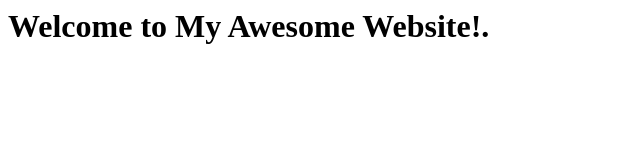
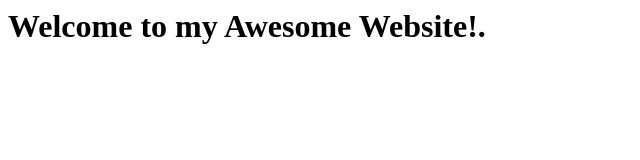
Before and after one commit to 2006simran/1simran-demo, a plain HTML site: page index.html in a window 1280 px wide. Shown: the full height of the page, 0-640 px from the left. Drawn offline with Linux system fonts and the light colour scheme.

```diff
--- a/index.html
+++ b/index.html
@@ -1 +1 @@
-<h1>Welcome to My Awesome Website!.</h1>
+<h1>Welcome to my Awesome Website!.</h1>
```
